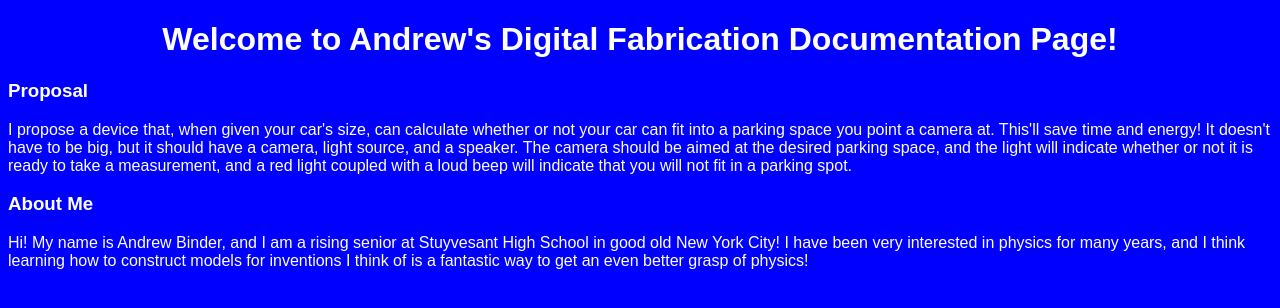
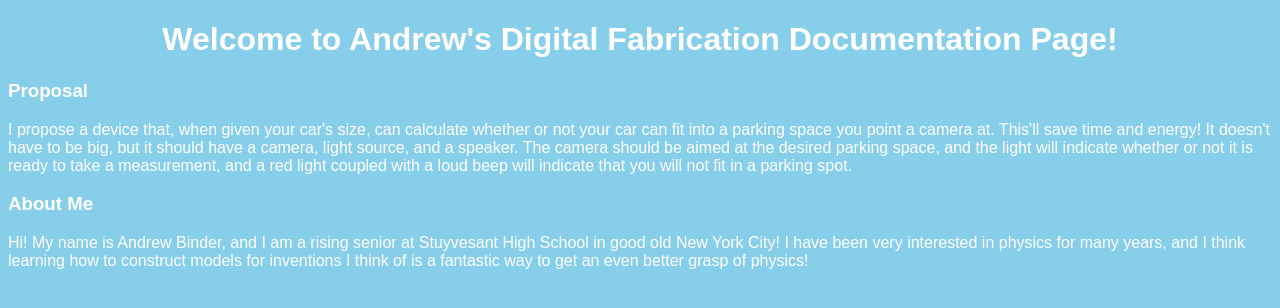
Before and after one commit to 2048-student/PHYS_S-12, a PHP site: page / in a window 1280 px wide. Shown: the top 308 px of the page. Run offline with PHP 8.4, Linux system fonts and the light colour scheme.

Commit message:
Update style.css

```diff
--- a/style.css
+++ b/style.css
@@ -1,8 +1,5 @@
-head{
+html{
   background-color:#87ceeb;
-}
-body{
-  background-color:blue;
 }
 h1,h3,p{
 font-family:sans-serif;
```
